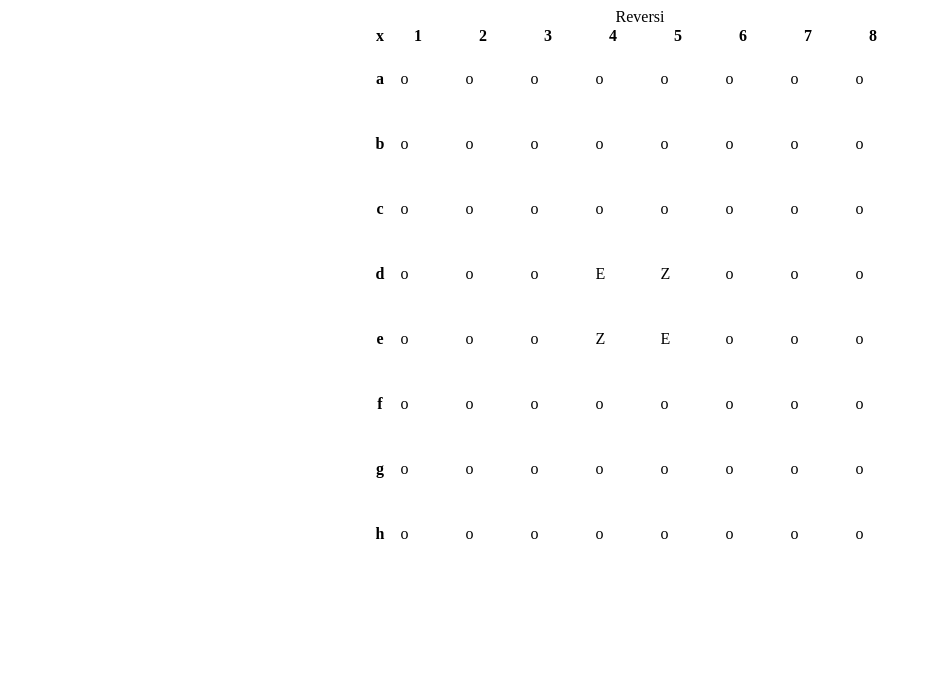
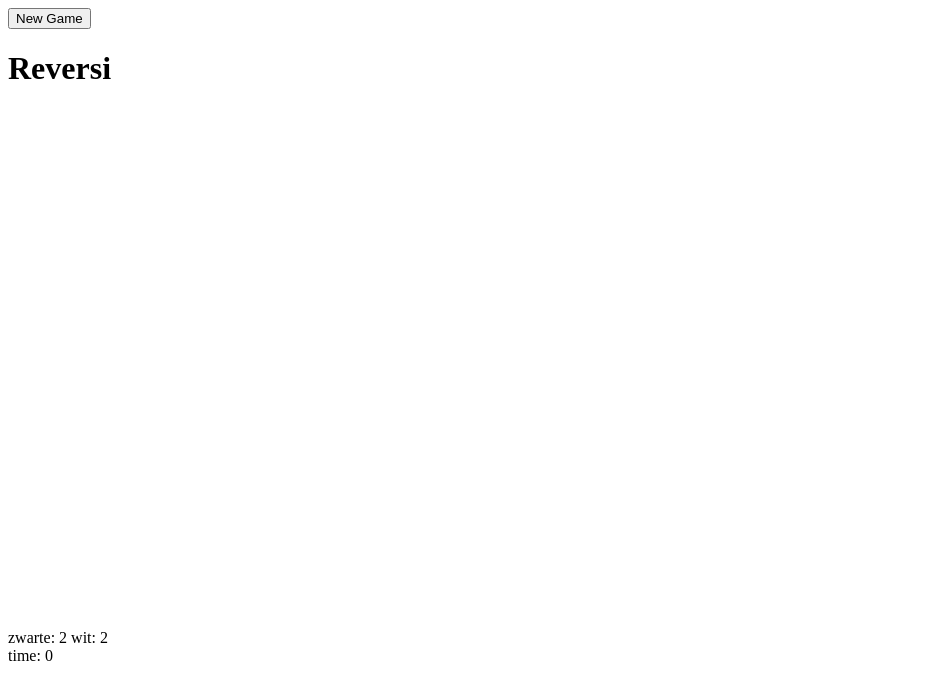
Before and after one commit to Magarmanoj28/Taak, a plain HTML site: page index.html in a window 1280 px wide. Shown: the whole page, without its empty margins (0-932 px from the left). Drawn offline with Linux system fonts and the light colour scheme.

Commit message:
Update index.html

```diff
--- a/index.html
+++ b/index.html
@@ -7,121 +7,13 @@
         <link rel="stylesheet" type="text/css" href="stylesheet.css">
 
     </head>
-    <title>Reversi</title>
 
     <body>
+    <button onclick="newgame()">New Game</button>
+      <h1>Reversi</h1>
+        <div id="board_container"></div>
+      <div id = "score">zwarte: 2  wit: 2 </div>
+      <div id="timer">time: 0</div>
 
-        <tr>
-            <td>
-                <center>
-                  <caption>Reversi</caption>
-
-
-                    <table>
-
-            <tr>
-              <th>x</th>
-              <th>1</th>
-              <th>2</th>
-              <th>3</th>
-              <th>4</th>
-              <th>5</th>
-              <th>6</th>
-              <th>7</th>
-              <th>8</th>
-            </tr>
-            <tr>
-              <th>a</th>
-              <td>o</td>
-              <td>o</td>
-              <td>o</td>
-              <td>o</td>
-              <td>o</td>
-              <td>o</td>
-              <td>o</td>
-              <td>o</td>
-            </tr>
-            <tr>
-              <th>b</th>
-              <td>o</td>
-              <td>o</td>
-              <td>o</td>
-              <td>o</td>
-              <td>o</td>
-              <td>o</td>
-              <td>o</td>
-              <td>o</td>
-            </tr>
-            <tr>
-              <th>c</th>
-              <td>o</td>
-              <td>o</td>
-              <td>o</td>
-              <td>o</td>
-              <td>o</td>
-              <td>o</td>
-              <td>o</td>
-              <td>o</td>
-            </tr>
-            <tr>
-              <th>d</th>
-              <td>o</td>
-              <td>o</td>
-              <td>o</td>
-              <td>E</td>
-              <td>Z</td>
-              <td>o</td>
-              <td>o</td>
-              <td>o</td>
-            </tr>
-            <tr>
-                <th>e</th>
-                <td>o</td>
-                <td>o</td>
-                <td>o</td>
-                <td>Z</td>
-                <td>E</td>
-                <td>o</td>
-                <td>o</td>
-                <td>o</td>
-            </tr>
-            <tr>
-                <th>f</th>
-                <td>o</td>
-                <td>o</td>
-                <td>o</td>
-                <td>o</td>
-                <td>o</td>
-                <td>o</td>
-                <td>o</td>
-                <td>o</td>
-              </tr>
-              <tr>
-                <th>g</th>
-                <td>o</td>
-                <td>o</td>
-                <td>o</td>
-                <td>o</td>
-                <td>o</td>
-                <td>o</td>
-                <td>o</td>
-                <td>o</td>
-              </tr>
-              <tr>
-                <th>h</th>
-                <td>o</td>
-                <td>o</td>
-                <td>o</td>
-                <td>o</td>
-                <td>o</td>
-                <td>o</td>
-                <td>o</td>
-                <td>o</td>
-              </tr>
-
-                     </table>
-                </center>
-            </td>
-        </tr>
     </body>
 </html>
```
